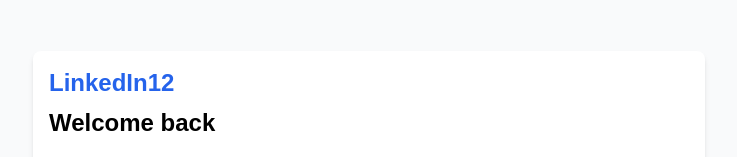
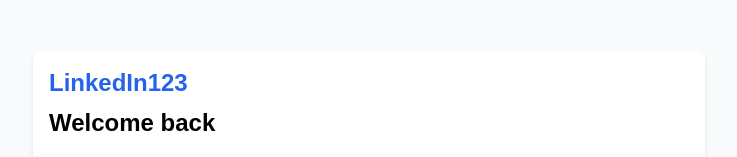
Before and after one commit to janethmario07/my-frontend, a React (Vite) app: page / in a window 1280 px wide. Shown: the part 181-338 px from the top of the page, without its empty margins (271-1008 px from the left). Built offline with nearby package versions, Linux system fonts and the light colour scheme.

Commit message:
path changed

```diff
--- a/src/components/Login/Login.jsx
+++ b/src/components/Login/Login.jsx
@@ -34,7 +34,7 @@
     <section className="min-h-screen bg-gray-50 flex items-center justify-center px-4">
       {!isSignup && <div className="bg-white shadow-md rounded-lg flex flex-col md:flex-row max-w-2xl w-full overflow-hidden">
         <div className="w-full p-4">
-          <h2 className="text-2xl font-bold text-blue-600 mb-2">LinkedIn12</h2>
+          <h2 className="text-2xl font-bold text-blue-600 mb-2">LinkedIn123</h2>
           <h3 className="text-2xl font-bold mb-4">Welcome back</h3>
           <p className="text-sm text-gray-600 mb-6">
             Welcome to your professional community?{" "}
```
